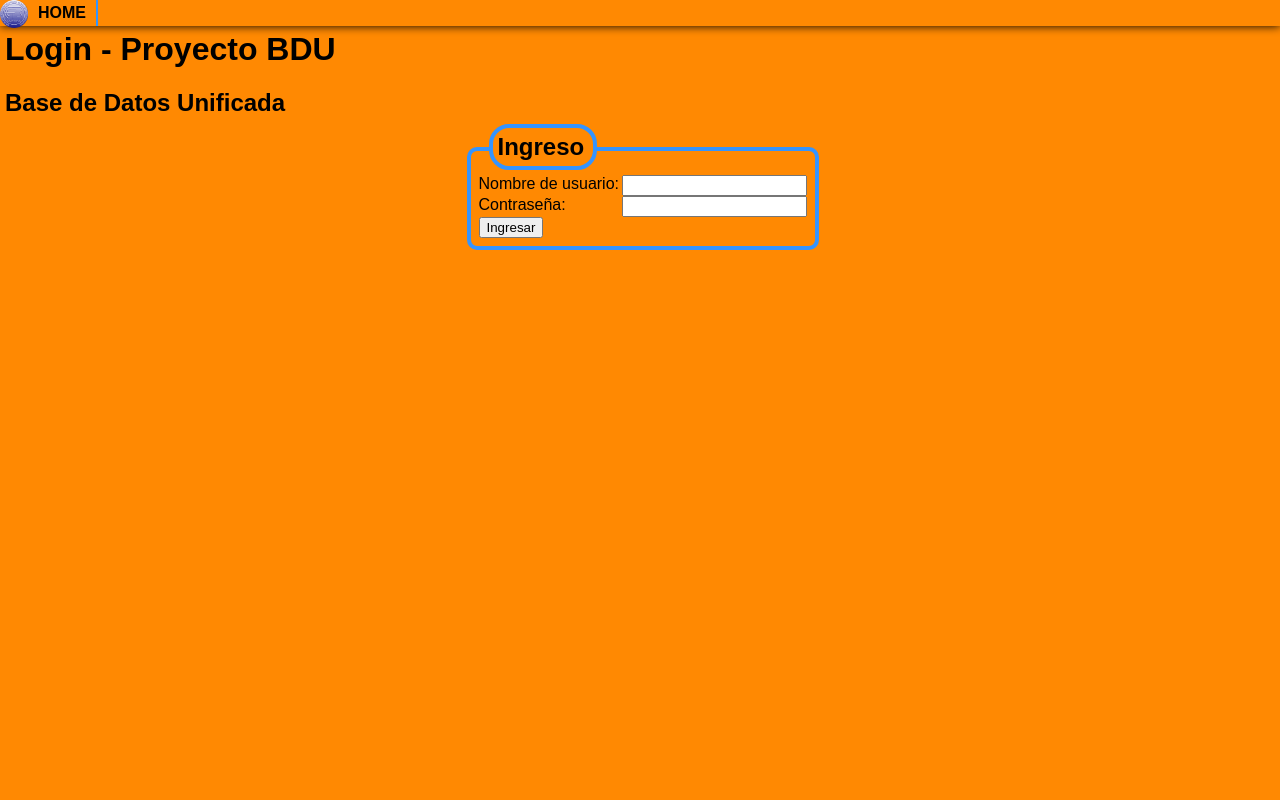
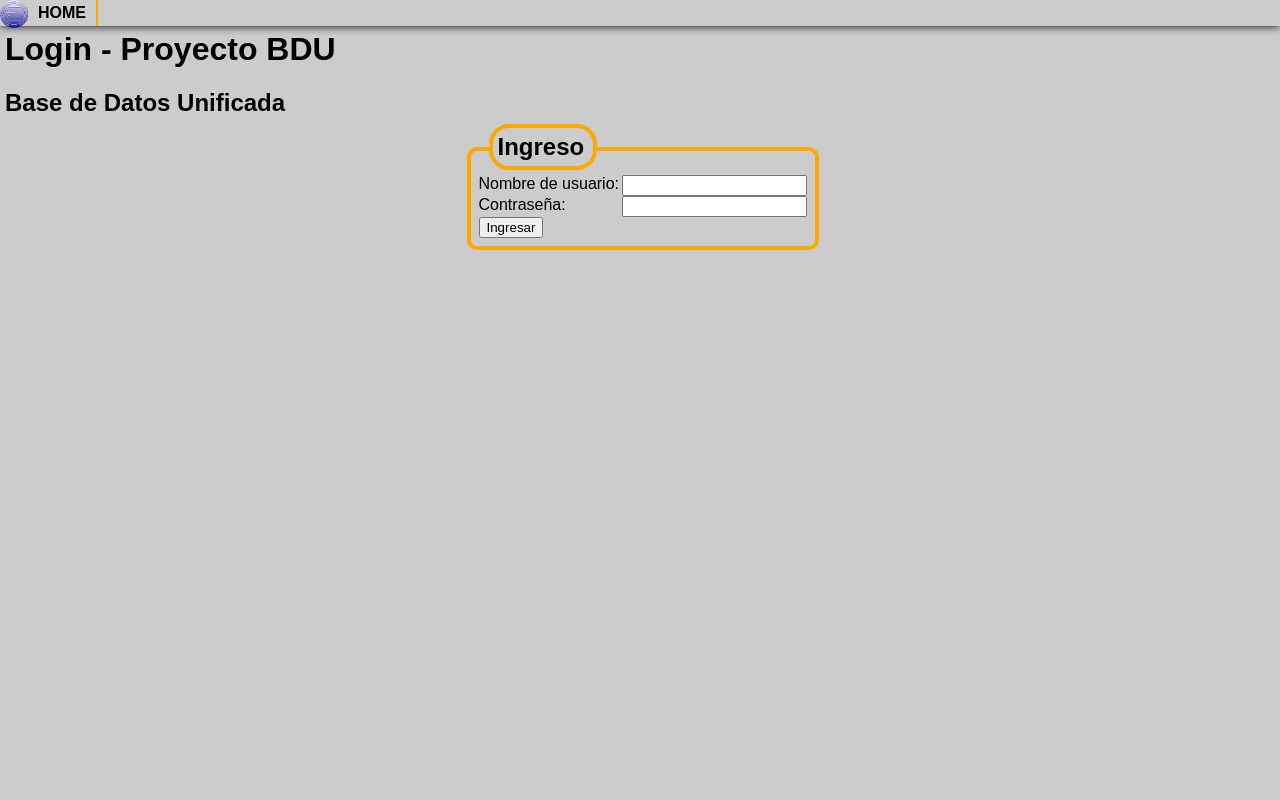
Before and after one commit to diegoschneider/bdusite, a PHP site: page / in a window 1280 px wide. Run offline with PHP 8.4, Linux system fonts and the light colour scheme; some libraries are stand-ins or nearby versions.

Commit message:
Agregados <datalist> en alumnos - Cambiado color de fondo

```diff
--- a/web/src/script/functions.php
+++ b/web/src/script/functions.php
@@ -184,4 +184,14 @@ function style_manage_nav($nav) {
     $ret .= "</ul></div>";
     echo $ret;
 }
+
+function form_datalist($link, $sql, $id) {
+    $result = $link->query($sql);
+    echo "<datalist id=$id>";
+    while($row = $result->fetch_row()) {
+        echo "<option value=\"{$row[1]}\">";
+    }
+    echo "</datalist>";
+}
+
 ?>
--- a/web/src/style/base.css
+++ b/web/src/style/base.css
@@ -2,7 +2,7 @@
   background-color: red; }
 
 body {
-  background-color: #ff8902;
+  background-color: #cccccc;
   /* height: 100%; */
   /* width: 1024px; */
   margin: 0 auto;
@@ -15,19 +15,18 @@ body {
   overflow: hidden; }
 .horizontalnav li {
   float: left;
-  border: #3494ff solid;
+  border: #ffaa00 solid;
   border-width: 2px; }
   .horizontalnav li a:link, .horizontalnav li a:visited {
     display: block;
     color: black;
     font-weight: bold;
-    /* background-color: $background-color; */
     text-align: center;
     padding: 4px 10px;
     text-decoration: none;
     text-transform: uppercase; }
   .horizontalnav li a:hover, .horizontalnav li a:active {
-    background-color: #ef7902; }
+    background-color: #aaaaaa; }
 
 #header {
   box-shadow: 0px 0px 10px; }
@@ -50,7 +49,7 @@ h1 {
   border: solid 4px;
   border-radius: 10px;
   padding: 8;
-  border-color: #3494ff;
+  border-color: #ffaa00;
   margin: 30px auto 0 auto; }
   .container h2 {
     margin: 0 0 -30 0;
@@ -58,17 +57,17 @@ h1 {
     top: -35;
     left: 10;
     z-index: 1;
-    background-color: #ff8902;
+    background-color: #cccccc;
     padding: 5;
     border: solid 4px;
-    border-color: #3494ff;
+    border-color: #ffaa00;
     border-radius: 20px; }
 
 .form {
   border: solid 4px;
   border-radius: 10px;
   padding: 8px;
-  border-color: #3494ff;
+  border-color: #ffaa00;
   margin: 30px 5 0 0; }
   .form .campo {
     border-bottom: solid 1px; }
--- a/web/src/style/base.scss
+++ b/web/src/style/base.scss
@@ -1,8 +1,8 @@
 $font-stack: Arial, Helvetica, sans-serif;
-$background-color: #FF8902;
-$azultecnica: #3494FF;
+$background-color: #ccc;
+$bordes: #fa0;
 
-$naranja-foco: #ef7902;
+$hover: #aaa;
 
 .unfinished {
     background-color: red;
@@ -28,7 +28,7 @@ body {
 
     li {
         float: left;
-        border: $azultecnica solid;
+        border: $bordes solid;
         border-width: 2px;
 
         a:link, a:visited {
@@ -36,7 +36,6 @@ body {
             display: block;
             color: black;
             font-weight: bold;
-            /* background-color: $background-color; */
             text-align: center;
             padding: 4px 10px;
             text-decoration: none;
@@ -44,7 +43,7 @@ body {
         }
 
         a:hover, a:active {
-            background-color: $naranja-foco;
+            background-color: $hover;
         }
     }
 
@@ -79,7 +78,7 @@ h1 {
     border: solid 4px;
     border-radius: 10px;
     padding: 8;
-    border-color: $azultecnica;
+    border-color: $bordes;
     margin: 30px auto 0 auto;
 
     h2 {
@@ -91,7 +90,7 @@ h1 {
         background-color: $background-color;
         padding: 5;
         border: solid 4px;
-        border-color: $azultecnica;
+        border-color: $bordes;
         border-radius: 20px;
     }
 }
@@ -100,7 +99,7 @@ h1 {
     border: solid 4px;
     border-radius: 10px;
     padding: 8px;
-    border-color: $azultecnica;
+    border-color: $bordes;
     margin: 30px 5 0 0;
     .campo {
         border-bottom: solid 1px;
```
Also changed, not shown: web/manage/-alumnos.php (+30 -18 lines).
